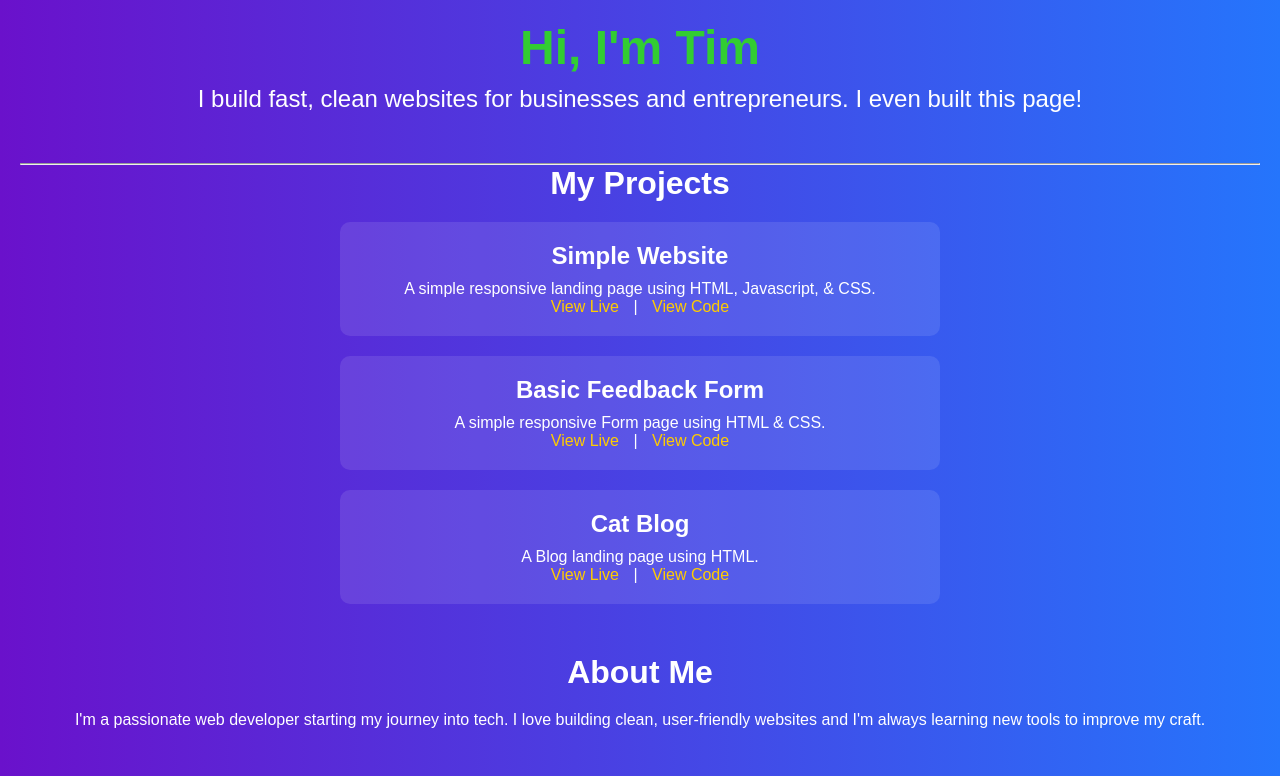
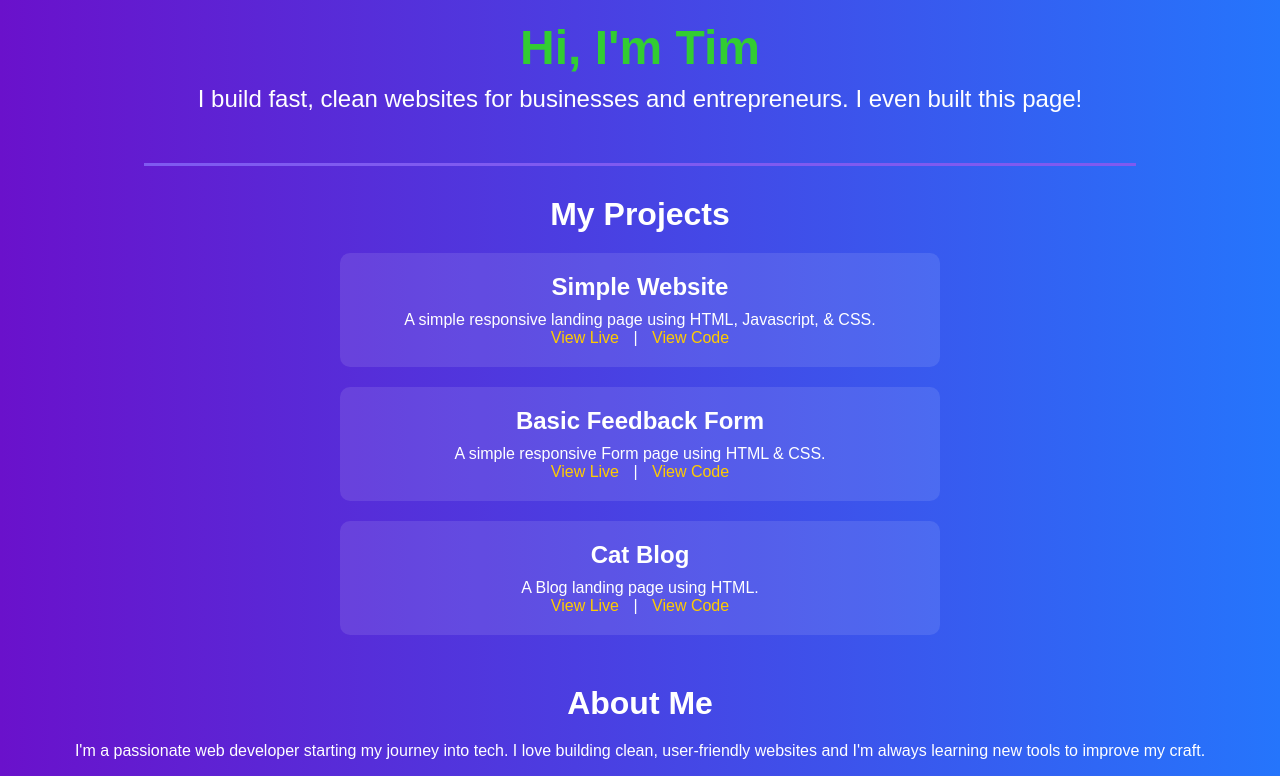
Before and after one commit to tdavid0701/Portfolio, a plain HTML site: page index.html in a window 1280 px wide. Shown: the top 776 px of the page. Drawn offline with Linux system fonts and the light colour scheme.

Commit message:
Update styles.css

```diff
--- a/styles.css
+++ b/styles.css
@@ -3,8 +3,13 @@
     padding: 0;
     box-sizing: border-box;
 }
-
-
+hr {
+    border: none;
+    height: 3px;
+    background-color: #7f5af0;
+    width: 80%;
+    margin: 30px auto;
+}
 body {
     font-family: 'Arial', sans-serif;
     background: linear-gradient(to right, #6a11cb, #2575fc); /* Purple to Blue gradient */
```
